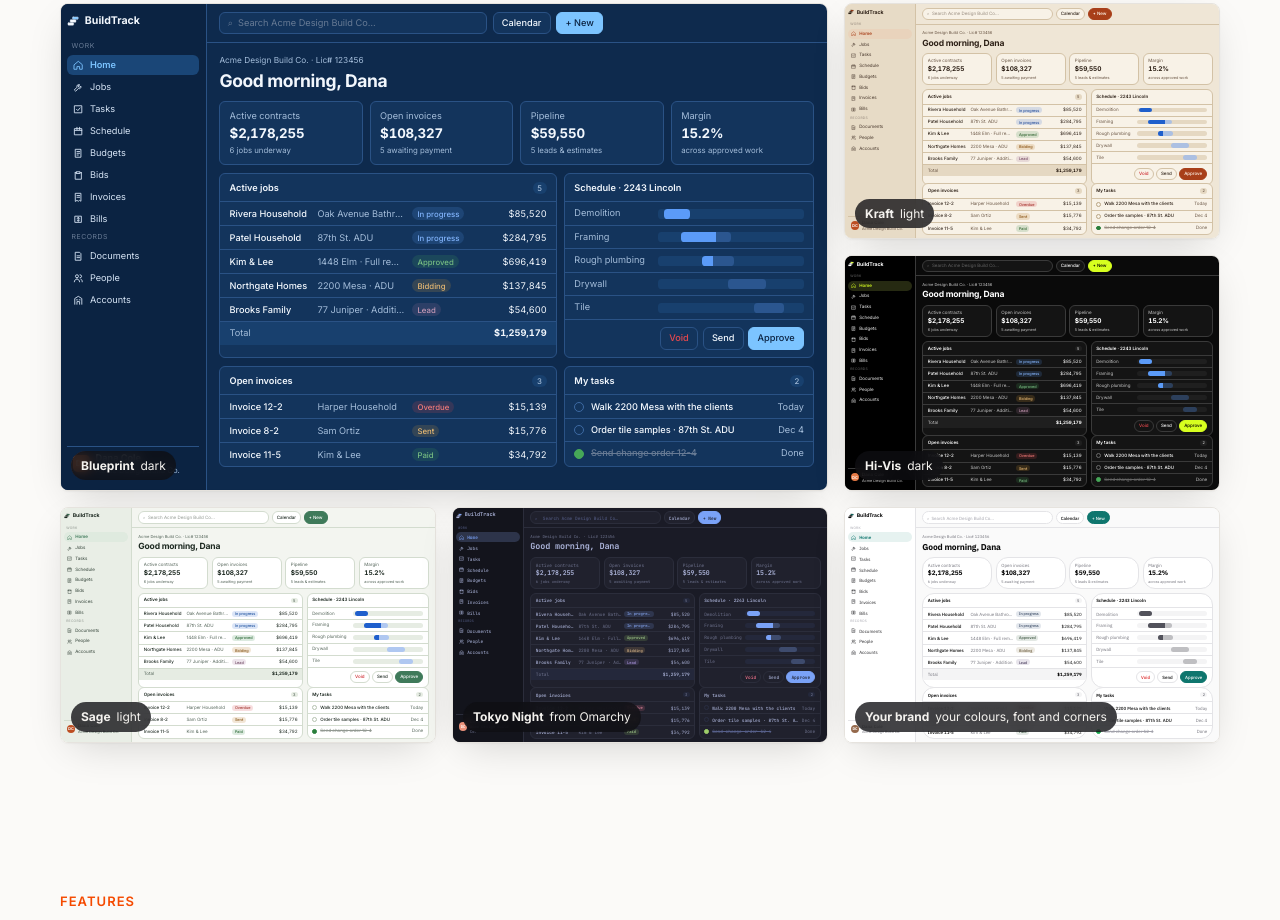
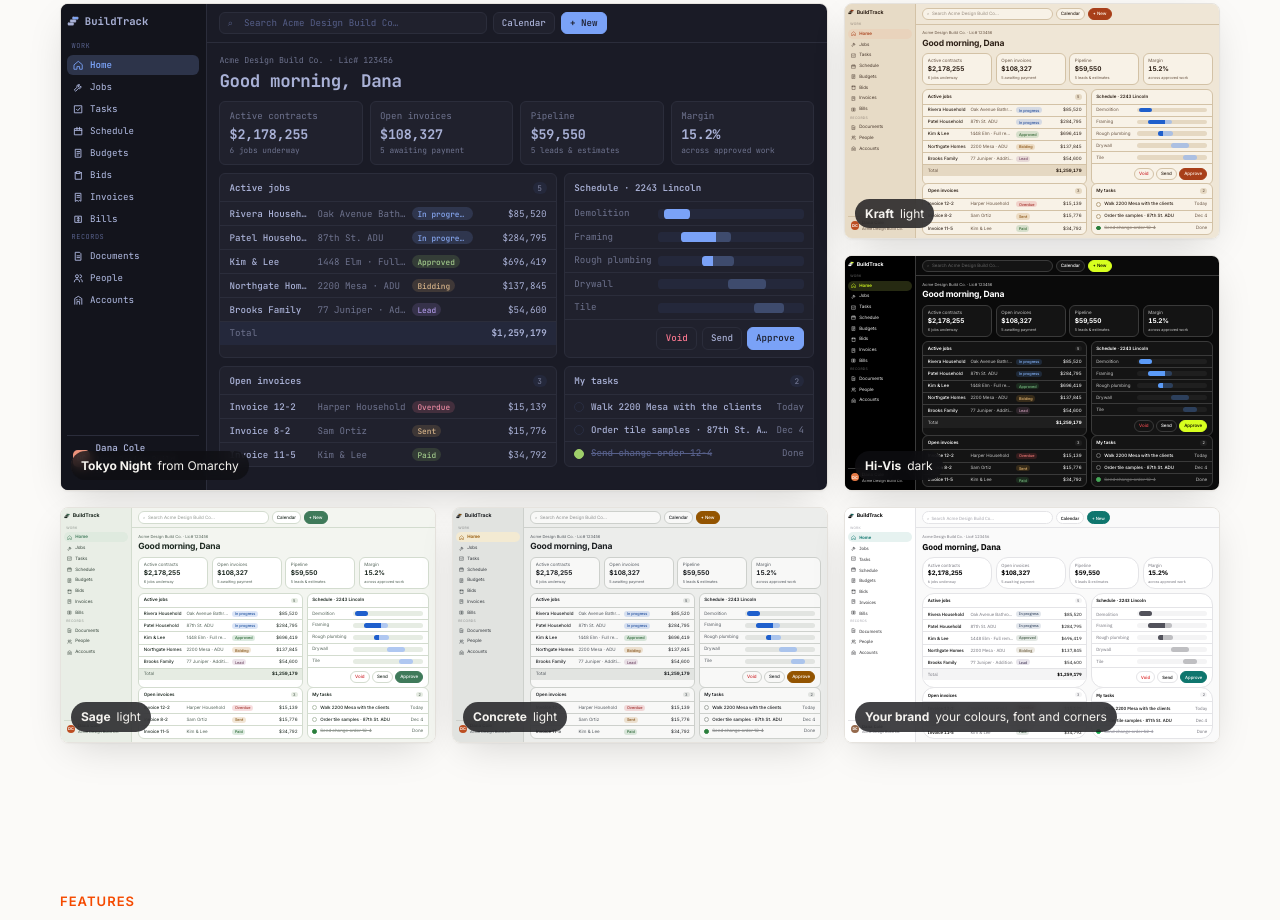
Before and after one commit to Cody-Design-Build/buildtrack-site, a plain HTML site: page index.html in a window 1280 px wide. Shown: the part 3623-4543 px from the top of the page. Drawn offline with Linux system fonts and the light colour scheme.

Commit message:
Looks gallery: feature Omarchy's Tokyo Night; Concrete replaces Blueprint (#14)
Co-authored-by: Claude Opus 5.5 <noreply@anthropic.com>

```diff
--- a/app.js
+++ b/app.js
@@ -122,11 +122,11 @@ dark.addEventListener('change', heroShow);
 
 // Looks: the same BuildTrack in a few very different themes.
 const LOOKS = [
-  { id: 'blueprint', mode: 'dark', big: true },
+  { id: 'omarchy-tokyo-night', mode: 'dark', label: 'Tokyo Night', note: 'from Omarchy', big: true },
   { id: 'kraft', mode: 'light' },
   { id: 'hi-vis', mode: 'dark' },
   { id: 'sage', mode: 'light' },
-  { id: 'omarchy-tokyo-night', mode: 'dark', label: 'Tokyo Night', note: 'from Omarchy' },
+  { id: 'concrete', mode: 'light' },
   // Somebody's own brand: Graphite with a teal accent, rounder corners and IBM Plex.
   { id: 'graphite', mode: 'light', label: 'Your brand', colors: { primary: '#0f766e', 'primary-foreground': '#ffffff', accent: '#e6f2f0' }, font: 'plex', radius: 12 },
 ];
--- a/index.html
+++ b/index.html
@@ -277,6 +277,6 @@
     <svg width="0" height="0" style="position:absolute" aria-hidden="true">
       <symbol id="gh" viewBox="0 0 16 16"><path fill="currentColor" d="M8 0C3.58 0 0 3.58 0 8c0 3.54 2.29 6.53 5.47 7.59.4.07.55-.17.55-.38 0-.19-.01-.82-.01-1.49-2.01.37-2.53-.49-2.69-.94-.09-.23-.48-.94-.82-1.13-.28-.15-.68-.52-.01-.53.63-.01 1.08.58 1.23.82.72 1.21 1.87.87 2.33.66.07-.52.28-.87.51-1.07-1.78-.2-3.64-.89-3.64-3.95 0-.87.31-1.59.82-2.15-.08-.2-.36-1.02.08-2.12 0 0 .67-.21 2.2.82.64-.18 1.32-.27 2-.27.68 0 1.36.09 2 .27 1.53-1.04 2.2-.82 2.2-.82.44 1.1.16 1.92.08 2.12.51.56.82 1.27.82 2.15 0 3.07-1.87 3.75-3.65 3.95.29.25.54.73.54 1.48 0 1.07-.01 1.93-.01 2.2 0 .21.15.46.55.38A8.013 8.013 0 0016 8c0-4.42-3.58-8-8-8z"/></symbol>
     </svg>
-    <script type="module" src="/app.js?v=4"></script>
+    <script type="module" src="/app.js?v=5"></script>
   </body>
 </html>
```
